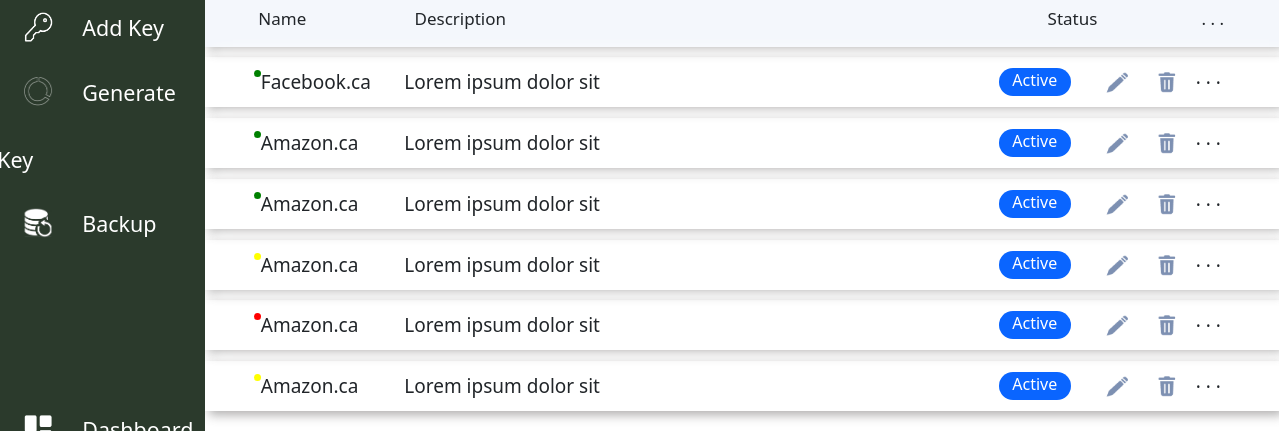
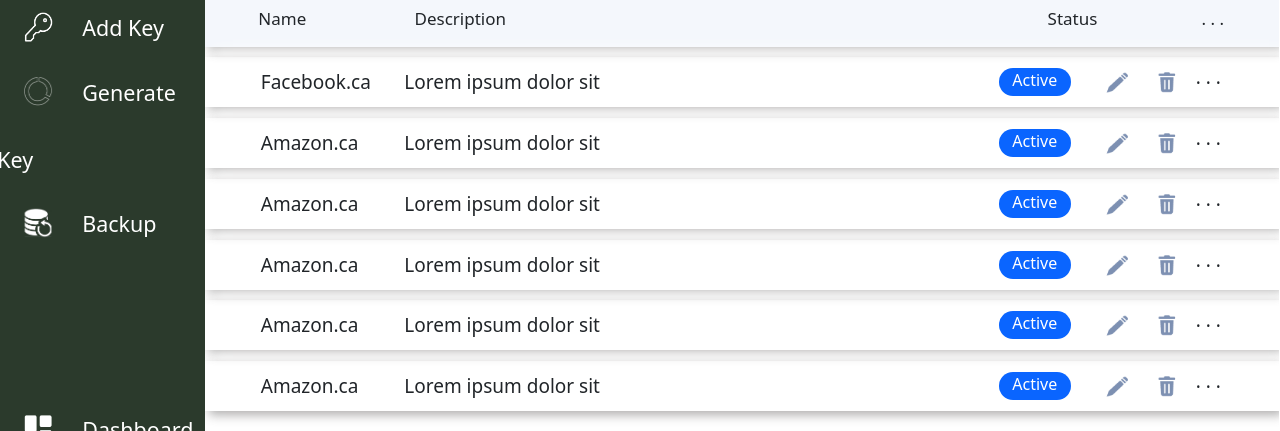
Before and after one commit to kaustav927/PassKey, a Next.js app: page /passwordsList in a window 1280 px wide. Shown: the part 187-618 px from the top of the page. Built offline with nearby package versions, Linux system fonts and the light colour scheme.

Commit message:
fixed delete password

```diff
--- a/pages/passwordsList.js
+++ b/pages/passwordsList.js
@@ -12,24 +12,6 @@
 import Search from '../components/search';
 
 //dummy passwords list
-const dummyPassword = [
-    {id: 1, name: "Facebook.ca", password: "12345", description: "Lorem ipsum dolor sit", status: "active", passStrength: "green"},
-    {id: 2, name: "Amazon.ca", password: "12345", description: "Lorem ipsum dolor sit", status: "active", passStrength: "green"},
-    {id: 3, name: "Amazon.ca", password: "12345", description: "Lorem ipsum dolor sit", status: "active", passStrength: "green"},
-    {id: 4, name: "Amazon.ca", password: "12345", description: "Lorem ipsum dolor sit", status: "active", passStrength: "yellow"},
-    {id: 5, name: "Amazon.ca", password: "12345", description: "Lorem ipsum dolor sit", status: "active", passStrength: "red"},
-    {id: 6, name: "Amazon.ca", password: "12345", description: "Lorem ipsum dolor sit", status: "active", passStrength: "yellow"},
-    {id: 7, name: "Facebook.ca", password: "12345", description: "Lorem ipsum dolor sit", status: "active", passStrength: "yellow"},
-    {id: 8, name: "Facebook.ca", password: "12345", description: "Lorem ipsum dolor sit", status: "active", passStrength: "green"},
-    {id: 9, name: "Facebook.ca", password: "12345", description: "Lorem ipsum dolor sit", status: "active", passStrength: "red"},
-    {id: 10, name: "Amazon.ca", password: "12345", description: "Lorem ipsum dolor sit", status: "active", passStrength: "yellow"},
-    {id: 11, name: "Amazon.ca", password: "12345", description: "Lorem ipsum dolor sit", status: "active", passStrength: "red"},
-    {id: 12, name: "Facebook.ca", password: "12345", description: "Lorem ipsum dolor sit", status: "active", passStrength: "yellow"},
-    {id: 13, name: "Amazon.ca", password: "12345", description: "Lorem ipsum dolor sit", status: "active", passStrength: "red"},
-    {id: 14, name: "Amazon.ca", password: "12345", description: "Lorem ipsum dolor sit", status: "active", passStrength: "green"},
-    {id: 15, name: "Amazon.ca", password: "12345", description: "Lorem ipsum dolor sit", status: "active", passStrength: "green"}
-]
-
 
 
                                      //number of password elements per page
@@ -65,10 +47,10 @@
 
     //splits the part of data that is going to be displayed in the first page
 
-    const firstPagePass = dummyPassword.slice(0, pageSize);
+    const firstPagePass = dummyPasswords.slice(0, pageSize);
 
     //splits the part of data that is going to be displayed in the other pages
-    const otherPagesPass = paginate(dummyPassword, topMostPassIndex, pageSize);
+    const otherPagesPass = paginate(dummyPasswords, topMostPassIndex, pageSize);
 
 
     //Setting password information modal**
@@ -117,7 +99,7 @@
     return(
 
         <Layout
-        footerComponent={ <Pagination topMostIndexHandler={topMostIndexHandler} passwordsInfo={dummyPassword} pageSize={pageSize} address={'passwordsList'} topMostPassIndex={topMostPassIndex}/>}>
+        footerComponent={ <Pagination topMostIndexHandler={topMostIndexHandler} passwordsInfo={dummyPasswords} pageSize={pageSize} address={'passwordsList'} topMostPassIndex={topMostPassIndex}/>}>
             {openEdit ? <EditModal isOpen={openEdit} onEditClose={onEditClose}/> :
             <><Search></Search>
             <ul className={classes.passwordTable}>
@@ -137,7 +119,7 @@
                         <PasswordRow passwordInfo={listItem} clickedPasswordItem={clickedPasswordItem} onEditClick={onEditClick} onEditSave={onEditSave} onDelete={onDelete}></PasswordRow>
                     </li>
                 ))}
-                {(0 < topMostPassIndex) && (topMostPassIndex < dummyPassword.length) && (otherPagesPass.map(listItem =>
+                {(0 < topMostPassIndex) && (topMostPassIndex < dummyPasswords.length) && (otherPagesPass.map(listItem =>
                     <li key={listItem.id} className={classes.passwordItem}>
                         <PasswordRow passwordInfo={listItem} clickedPasswordItem={clickedPasswordItem} onEditClick={onEditClick} onEditSave={onEditSave} onDelete={onDelete}></PasswordRow>
                         </li>
```
